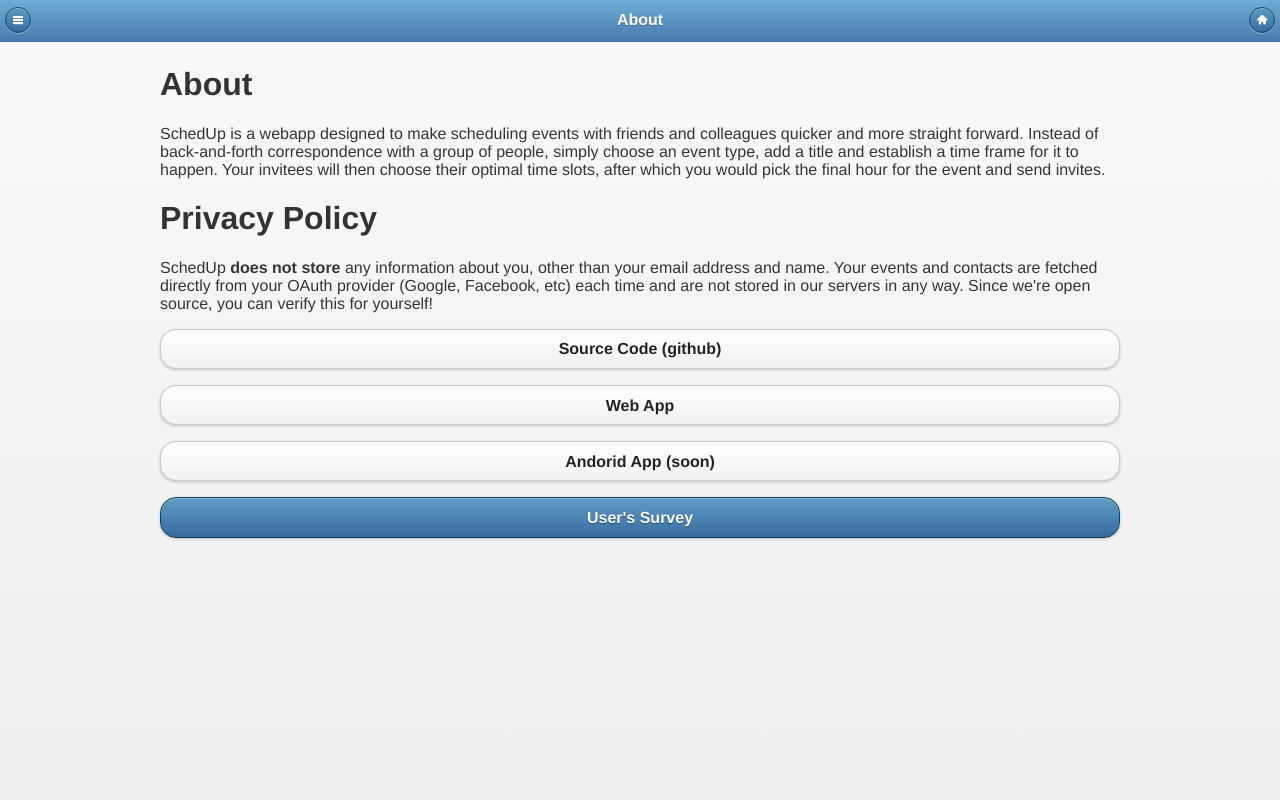
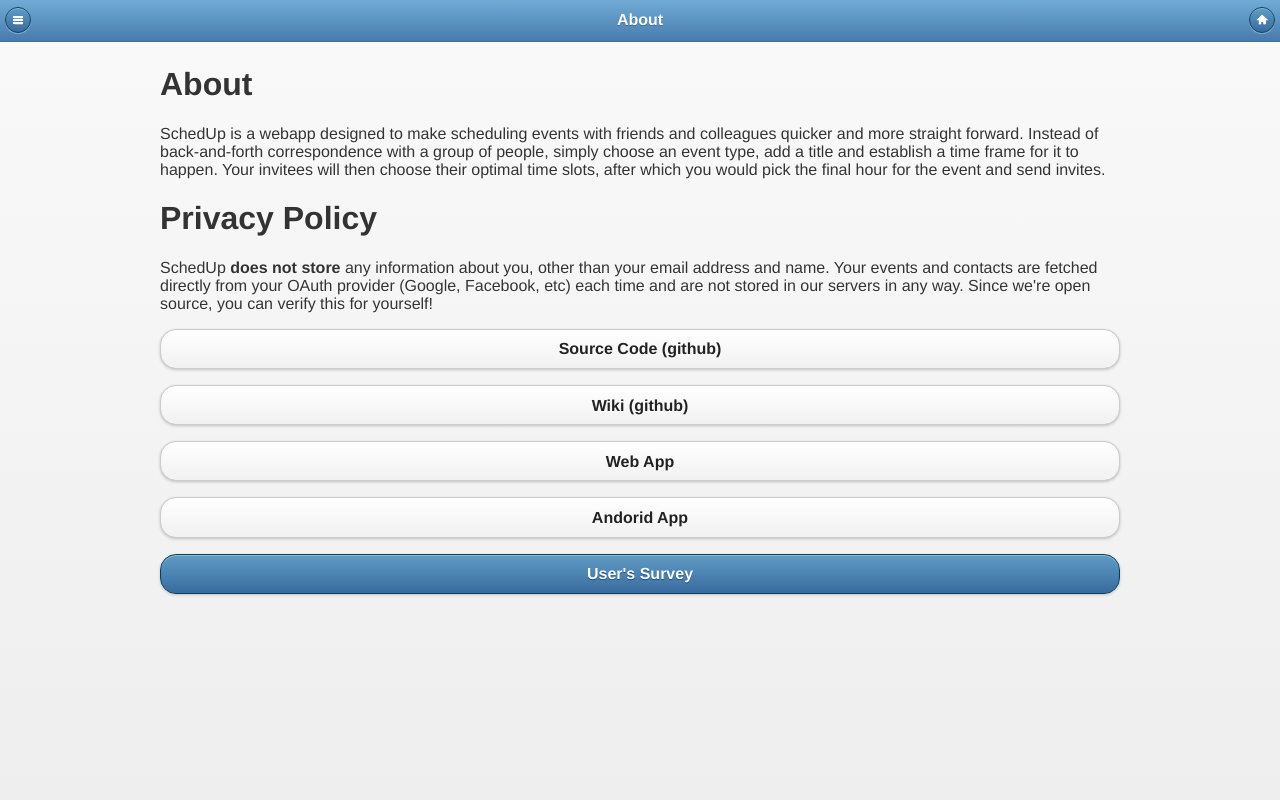
Before and after one commit to schedup/schedup, a Python web app: template templates/about.html in a window 1280 px wide. Run offline with Jinja, Linux system fonts and the light colour scheme; the template is opened without the code that fills it, so the values that code supplies are empty; some libraries are stand-ins or nearby versions.

Commit message:
links in about page

```diff
--- a/templates/about.html
+++ b/templates/about.html
@@ -24,8 +24,9 @@ Since we're open source, you can verify this for yourself!
 </p>
 
 <p><a data-role="button" href="https://github.com/schedup/schedup">Source Code (github)</a></p>
+<p><a data-role="button" href="https://github.com/schedup/schedup/wiki">Wiki (github)</a></p>
 <p><a data-role="button" href="http://sched-up.appspot.com/">Web App</a></p>
-<p><a data-role="button" href="#page1">Andorid App (soon)</a></p>
+<p><a data-role="button" href="https://play.google.com/store/apps/details?id=com.appspot.schedup">Andorid App</a></p>
 <p><a data-role="button" href="https://docs.google.com/forms/d/1x-RewbcdOhjthy_q-NBbuYMsK_ES-hxsX1fK6NTcqKw/viewform"
 data-ajax="false" target="_blank" data-theme="b">User's Survey</a></p>
 
```
